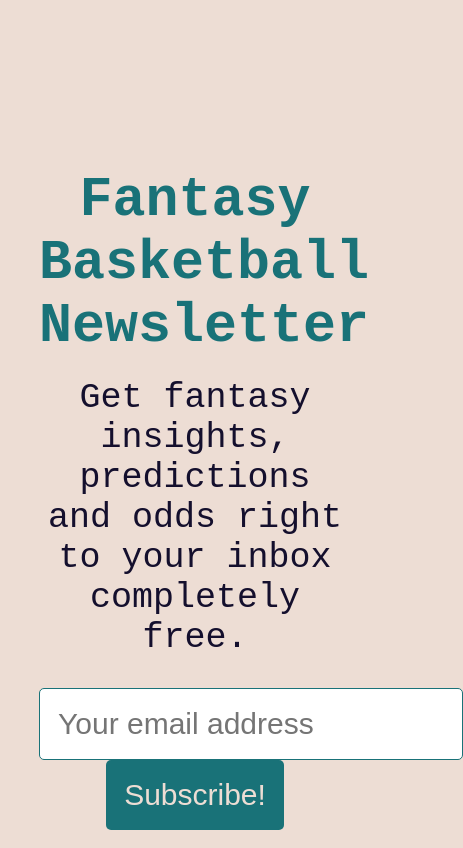
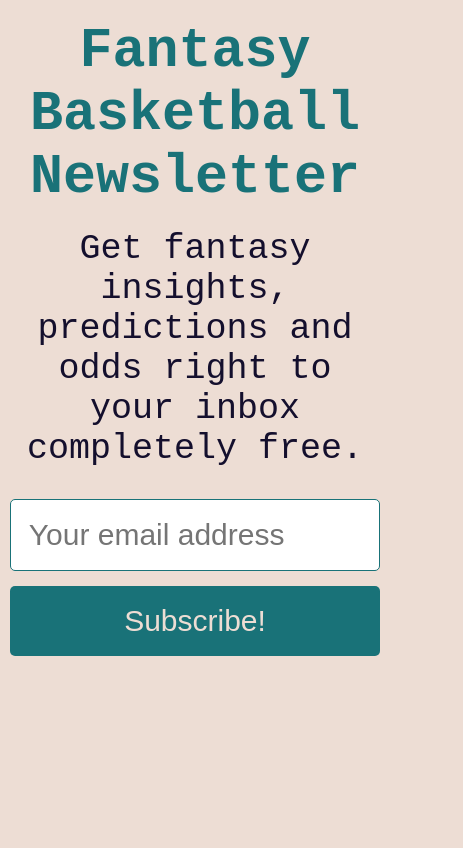
Before and after one commit to ahmad-ibrahim/ahmad-ibrahim.github.io, a plain HTML site: page basketball/index.html in a window 390 px wide. Shown: the whole page, 463 px wide, since content can reach past the window. Drawn offline with Linux system fonts and the light colour scheme.

Commit message:
Mobile responsive

```diff
--- a/basketball/index.html
+++ b/basketball/index.html
@@ -54,6 +54,23 @@
         background-color: #197278;
         color: #edddd4;
       }
+
+      @media only screen and (max-width: 600px) {
+        #container {
+          width: 95vw;
+        }
+
+        .title {
+          margin-top: 5vw;
+        }
+        input,
+        button {
+          display: block;
+          width: 100%;
+          margin-top: 15px;
+          margin-bottom: 15px;
+        }
+      }
     </style>
   </head>
   <body>
```
